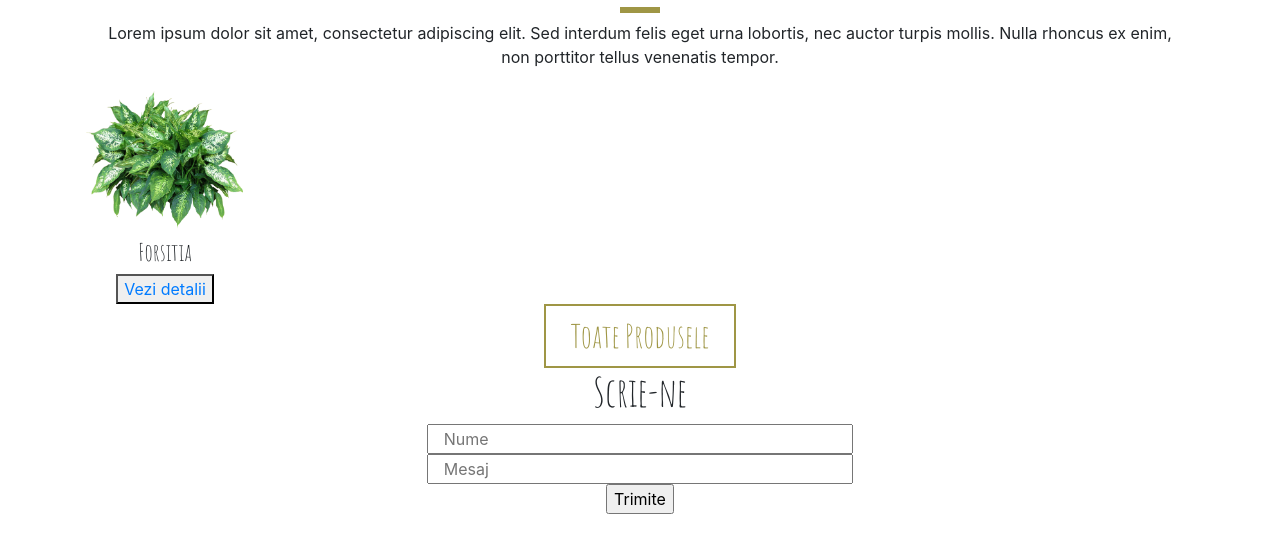
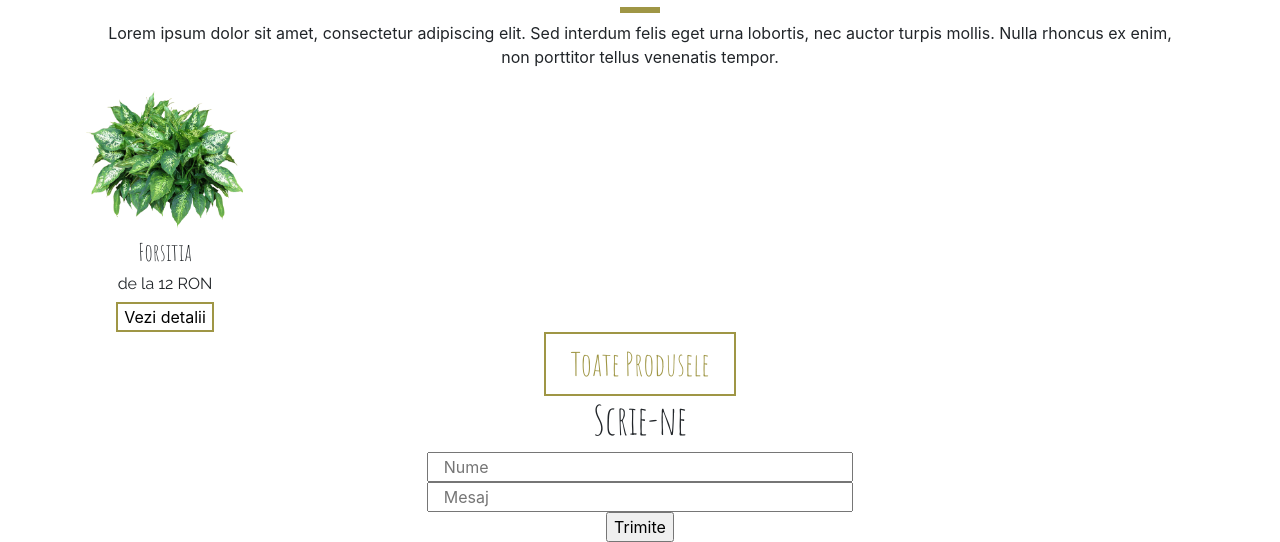
Before and after one commit to bobosanta/secret_garden, a plain HTML site: page index.html in a window 1280 px wide. Shown: the part 531-1073 px from the top of the page. Before the commit the page ends 1045 px from the top, so only its background shows below. Drawn offline with nearby package versions, Linux system fonts and the light colour scheme.

Commit message:
css and HTML structure update

```diff
--- a/index.html
+++ b/index.html
@@ -4,6 +4,7 @@
 		<link rel="stylesheet" type="text/css" href="styles.css">
 		<link rel="stylesheet" href="https://maxcdn.bootstrapcdn.com/bootstrap/4.0.0-beta.2/css/bootstrap.min.css" integrity="sha384-PsH8R72JQ3SOdhVi3uxftmaW6Vc51MKb0q5P2rRUpPvrszuE4W1povHYgTpBfshb" crossorigin="anonymous">
 		<link href="https://fonts.googleapis.com/css?family=Amatic+SC" rel="stylesheet">
+		<link href="https://fonts.googleapis.com/css?family=Raleway" rel="stylesheet">
 
 		<title>Secret Garden</title>
 	</head>
@@ -34,7 +35,7 @@
 				</div>
 
 		</header>
-
+			<section>
 				<div class="container">
 
 					<h1 class="titlu_prod col-md-12"><span class="pseudo_border">Produse noi</span></h1>
@@ -47,15 +48,17 @@
 								<div id="produs" class="produs col-md-2">
 									<img src="assets/6-2-plants-free-download-png.png" alt="">
 									<h4 class="nume_prod">Forsitia</h4>
-							<button><a href="">Vezi detalii</a></button>
+									<h6 class="pret">de la 12 RON</h6>
+									<a href=""><button class="btn_det">Vezi detalii</button></a>
 								</div>
 
 							</div>
 							<a href=""><button class="btn col-md-2">Toate Produsele</button></a>
 						</div>
+				</div>
+			</section>
 
-			</div>
-
+			<section>
 				<div class="contact_form">
 					<h1 class="col-md-12">Scrie-ne</h1>
 
@@ -69,9 +72,9 @@
 						</div>
 
 						<input id="submitBtn" class="submitBtn" type="submit" value="Trimite"/>
+					</form>
+			</div>
+			</section>
 
-				</form>
-
-			</div>
 	</body>
 </html>
--- a/styles.css
+++ b/styles.css
@@ -136,6 +136,25 @@ body {
 .produs img {
 	max-width:100%;
 }
+.produs .btn_det {
+	display: inline-block;
+	background-color: transparent;
+	cursor: pointer;
+	color: black;
+	border: 2px solid #9f9645;
+	transition:0.4s;
+}
+.produs .btn_det:hover {
+	background-color: #9f9645;
+	color:white;
+	transition:0.4s;
+}
+.pret {
+	font-family: 'Raleway', sans-serif;
+}
+.produse .btn_det:active {
+	outline: none;
+}
 .produse .btn {
 	display:inline-block;
 	background-color: transparent;
```
Lines whose indentation alone changed are shown as unchanged.
